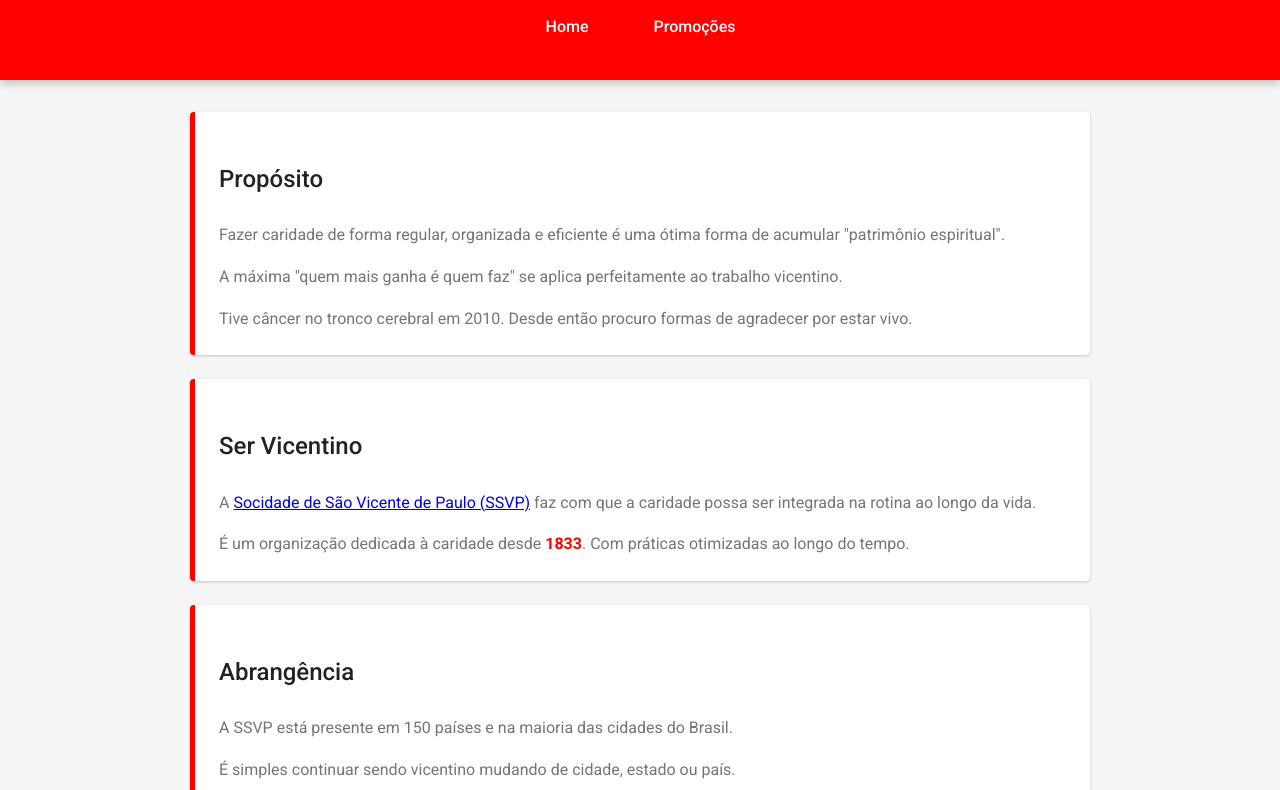
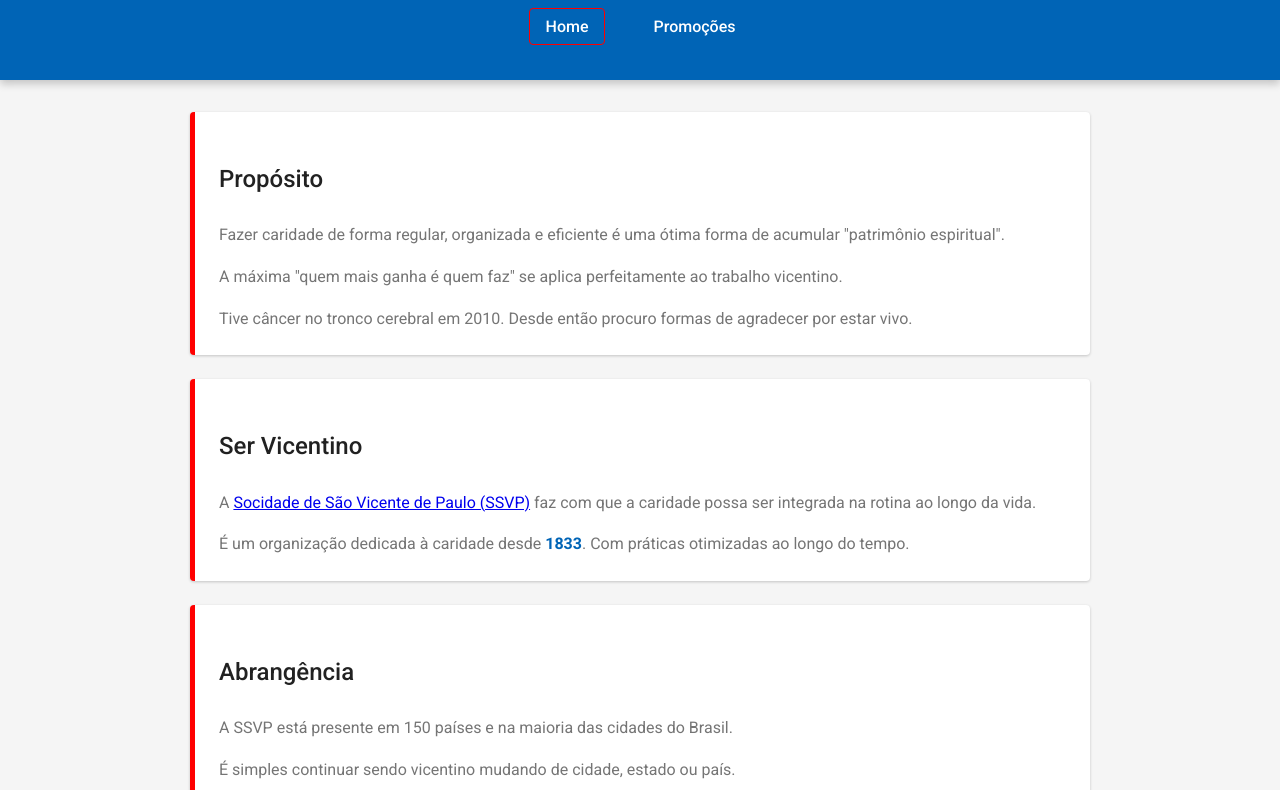
Before and after one commit to LuizPulino/luizpulino.github.io, a plain HTML site: page index.html in a window 1280 px wide. Shown: the part 212-1002 px from the top of the page. Drawn offline with Linux system fonts and the light colour scheme.

Commit message:
Update style.css cor da ssvp

```diff
--- a/css/style.css
+++ b/css/style.css
@@ -1,6 +1,6 @@
 /*estilizado conforme google material design*/
 :root {
-    --primary-color: red/*#0064b6*/;
+    --primary-color: #0064b6;
     --secondary-color: #FF0000;
     --background-color: #F5F5F5;
     --surface-color: #FFFFFF;
```
